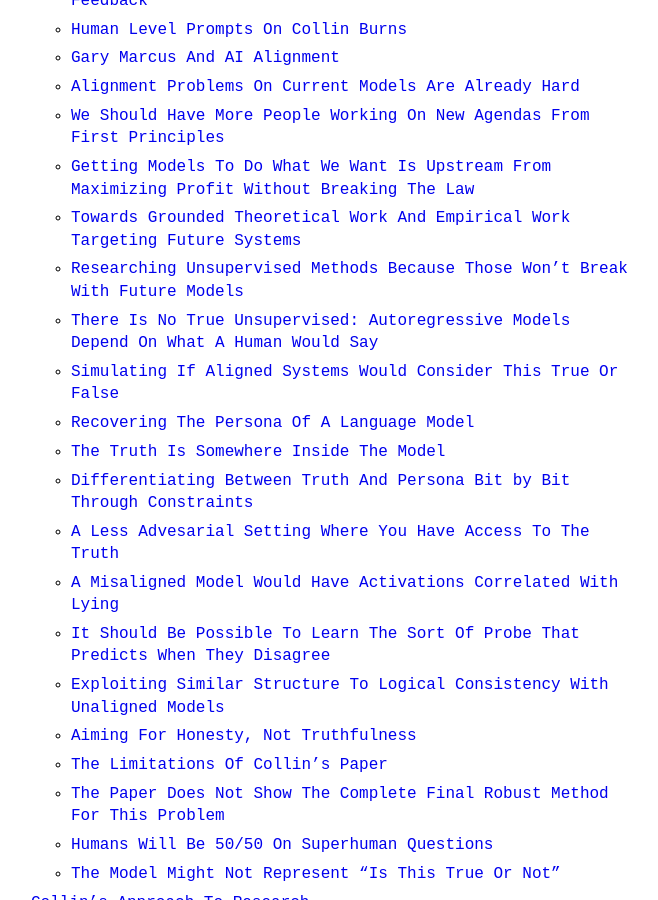
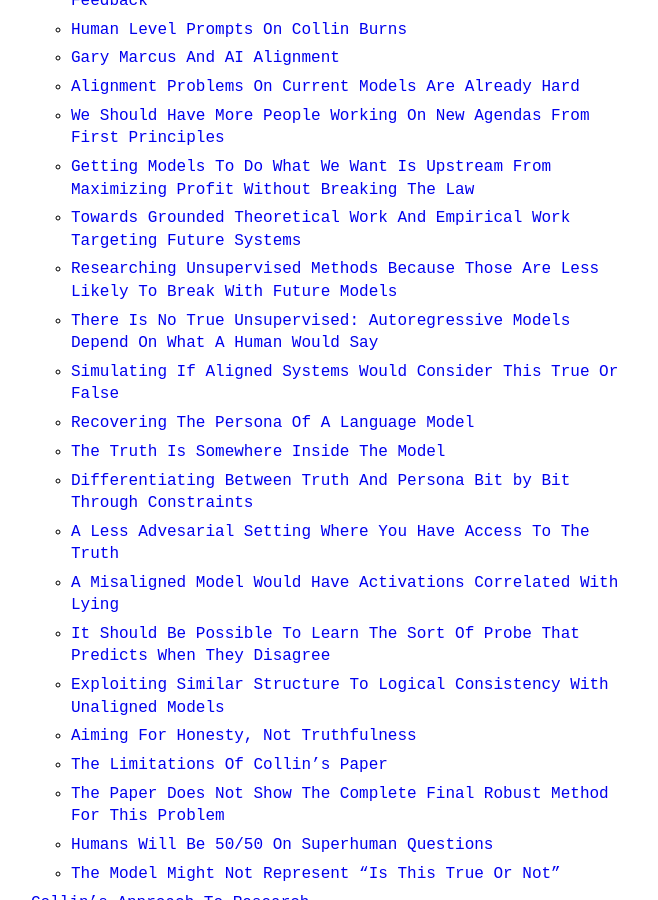
Before and after one commit to theinsideview/theinsideview.github.io, a Jekyll site: the page built from _posts/2023-01-13-collin.md, in a window 1280 px wide and 900 px high, scrolled down 2340 px. Shown: the whole window, without its empty margins (329-987 px from the left). Built offline with Jekyll 4.4.1, drawn with Linux system fonts in a browser that asks for light colours; some of the changed text lies outside the part shown.

Commit message:
Update 2023-01-13-collin.md

```diff
--- a/_posts/2023-01-13-collin.md
+++ b/_posts/2023-01-13-collin.md
@@ -67,7 +67,7 @@
     * [We Should Have More People Working On New Agendas From First Principles](#we-should-have-more-people-working-on-new-agendas-from-first-principles)
     * [Getting Models To Do What We Want Is Upstream From Maximizing Profit Without Breaking The Law](#getting-models-to-do-what-we-want-is-upstream-from-maximizing-profit-without-breaking-the-law)
     * [Towards Grounded Theoretical Work And Empirical Work Targeting Future Systems](#towards-grounded-theoretical-work-and-empirical-work-targeting-future-systems)
-    * [Researching Unsupervised Methods Because Those Won't Break With Future Models](#researching-unsupervised-methods-because-those-wont-break-with-future-models)
+    * [Researching Unsupervised Methods Because Those Are Less Likely To Break With Future Models](#researching-unsupervised-methods-because-those-are-less-likely-to-break-with-future-models)
     * [There Is No True Unsupervised: Autoregressive Models Depend On What A Human Would Say](#there-is-no-true-unsupervised-autoregressive-models-depend-on-what-a-human-would-say)
     * [Simulating If Aligned Systems Would Consider This True Or False](#simulating-if-aligned-systems-would-consider-this-true-or-false)
     * [Recovering The Persona Of A Language Model](#recovering-the-persona-of-a-language-model)
@@ -1086,7 +1086,7 @@
 
 And so, I do spend a reasonable amount of time thinking about imagine we had GPT-n. What do I think that would be like? What do I think we could do with that sort of system and so on. At the same time, I want to actually turn that into something we can empirically test. And so, I mostly use that for the sake of, for example, inspiring methods. And so, this method in our paper actually came from thinking conceptually about these long-term systems even though we tested it out, and it works well in current systems. That's part of it. <a href="#outline">⬆</a>
 
-## Researching Unsupervised Methods Because Those Won't Break With Future Models
+## Researching Unsupervised Methods Because Those Are Less Likely To Break With Future Models
 
 And I think another part is, I think, to the extent that we want to study current systems empirically and have that tell us something about future systems and misalignment, I think we want the problems we study today to be as analogous as possible to those future systems. And, I think there are all sorts of things that we can do that make it more or less analogous or disanalogous. And so, for example, I mentioned before, I think human feedback, I think that will sort of break down once you get to superhuman models. So, that's an important disanalogy in my mind, a particularly salient one, perhaps the most important one or sort of why alignment feels hard possibly.
 
```
